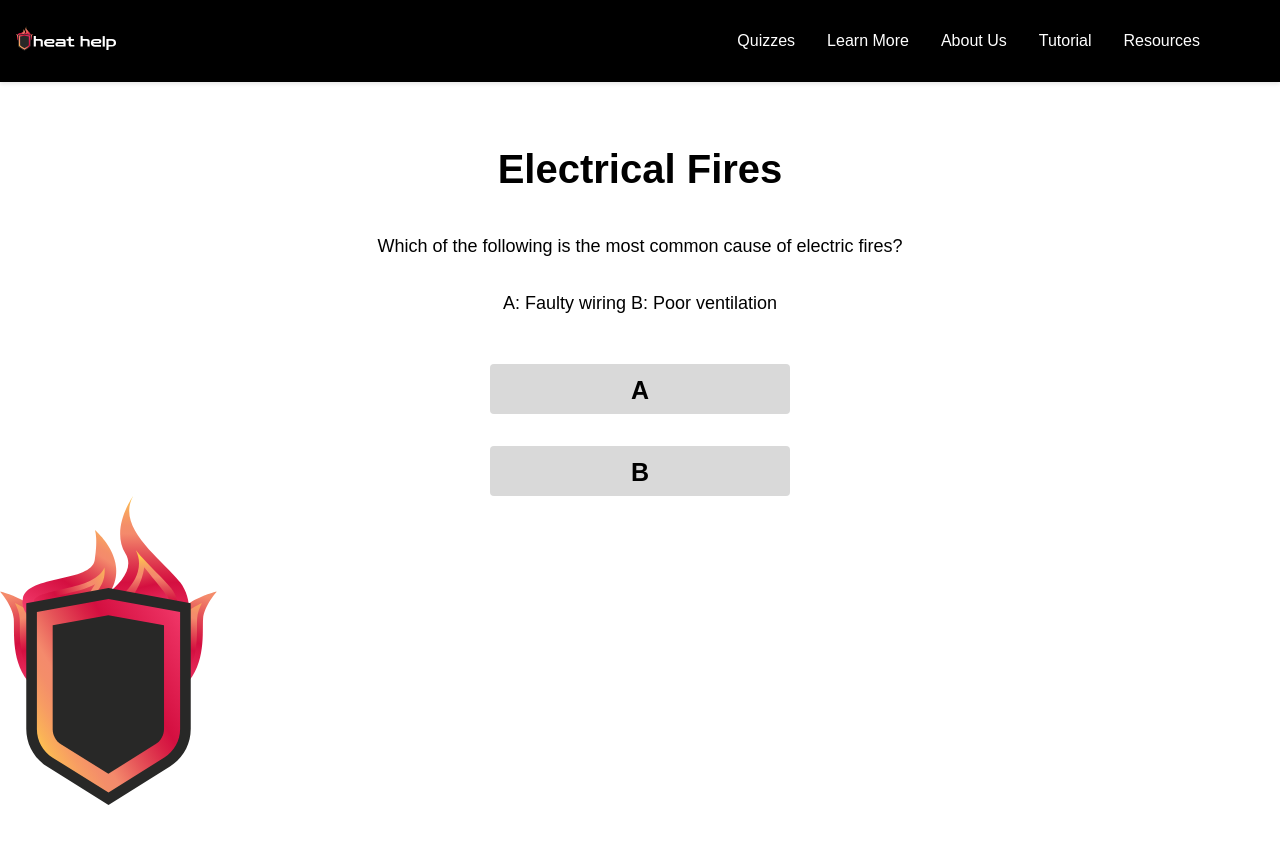
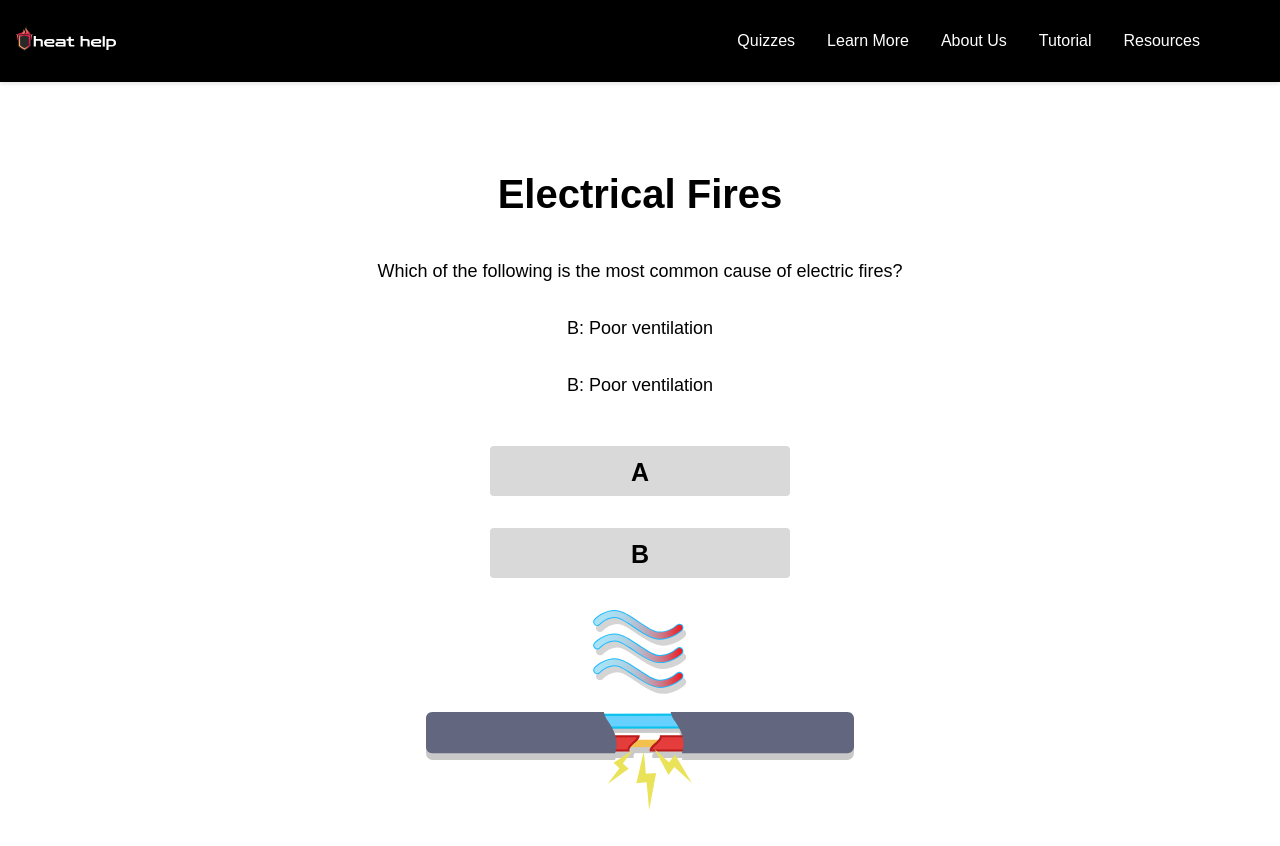
Before and after one commit to Patrickhuiwork/TeamProject, a Next.js app: page /Quiz1 in a window 1280 px wide. Shown: the top 846 px of the page. Built offline with nearby package versions, Linux system fonts and the light colour scheme.

Commit message:
basic stylizing on the quizzes

```diff
--- a/pages/Quiz1.js
+++ b/pages/Quiz1.js
@@ -8,9 +8,10 @@ const questions = [
   {
     id: 1,
     question: 'Which of the following is the most common cause of electric fires?',
-    questionoptions: 'A: Faulty wiring B: Poor ventilation',
+    questionoptions: 'A: Faulty wiring',
+    questionoptions: 'B: Poor ventilation',
     options: ['A', 'B'],
-    imageSrc: '/Logo/horizontal logo v2.svg',
+    imageSrc: '/illustrations/badventilation.svg',
     answer: 'A',
     explanation: 'Faulty wiring is the leading cause of electrical fires due to electrical arcing or overloading.',
 
@@ -18,18 +19,20 @@ const questions = [
   {
     id: 2,
     question: 'What is the best way to stop an electrical fire?' ,
-    questionoptions: 'A: Use water to put out the flames B: Turn off the power source and use a fire extinguisher',
+    questionoptions: 'A: Use water to put out the flames',
+    questionoptions: 'B: Turn off the power source and use a fire extinguisher',
     options: ['A', 'B'],
-    imageSrc: '/Logo/horizontal logo v2.svg',
+    imageSrc: '/illustrations/fire extinguisher.svg',
     answer: 'B',
     explanation: 'Turning off the power source or using a fire extinguisher eliminates the source of the fire which water cannot.'
   },
   {
     id: 3,
     question: 'How can you prevent electrical fires in your home?',
-    questionoptions: 'A: Use extension cords as a permanent solution instead of fixed wiring B: Keep flammable materials away from outlets and cords',
+    questionoptions: 'A: Use extension cords as a permanent solution instead of fixed wiring',
+    questionoptions: 'B: Keep flammable materials away from outlets and cords',
     options: ['A', 'B'],
-    imageSrc: '/Logo/horizontal logo v2.svg',
+    imageSrc: '/illustrations/outlet.svg',
     answer: 'B',
     explanation: 'Keeping flammable materials away from outlets and cords reduces the risk of ignition due to heat generated by electrical components.'
   },
@@ -77,6 +80,7 @@ export default function Quiz() {
       <h1>Electrical Fires</h1>
       <p className={styles.question}>{question}</p>
       <p className={styles.questionoptions}>{questionoptions}</p>
+      <p className={styles.questionoptions}>{questionoptions}</p>
       <Button onClick={() => handleAnswer(options[0])}>{options[0]}</Button>
       <Button onClick={() => handleAnswer(options[1])}>{options[1]}</Button>
       <img className={styles.illustration}  src={imageSrc} />
--- a/pages/results1.js
+++ b/pages/results1.js
@@ -1,4 +1,5 @@
 import { useRouter } from 'next/router';
+import styles from '@/styles/results.module.css';
 
 export default function Results() {
   const router = useRouter();
@@ -11,7 +12,7 @@ export default function Results() {
   const parsedAnswers = JSON.parse(answers);
 
   return (
-    <div>
+    <div className={styles.results}>
       <h1>Results</h1>
       <p>Your score is {score} out of {totalQuestions}!</p>
       {parsedAnswers.map((answer, index) => (
--- a/styles/Quiz.module.css
+++ b/styles/Quiz.module.css
@@ -13,5 +13,9 @@
   }
 
   .illustration{
+    margin: 2rem;
     align-items: center;
+    width: 35rem;
+    height: 200px;
+    object-fit: contain;
   }
--- /dev/null
+++ b/styles/results.module.css
@@ -0,0 +1,4 @@
+.results{
+    text-align: center;
+    margin: 2rem;
+}
```
